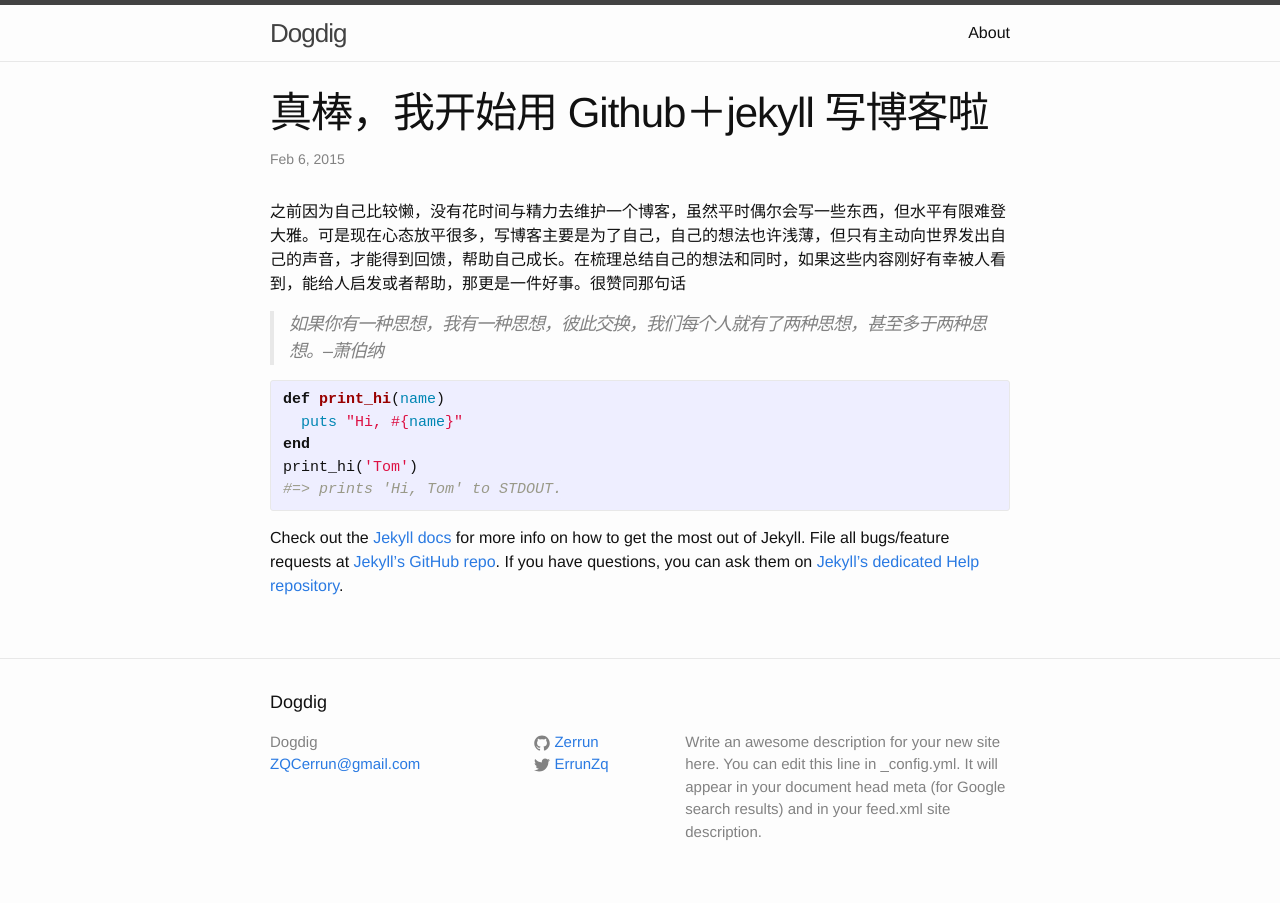
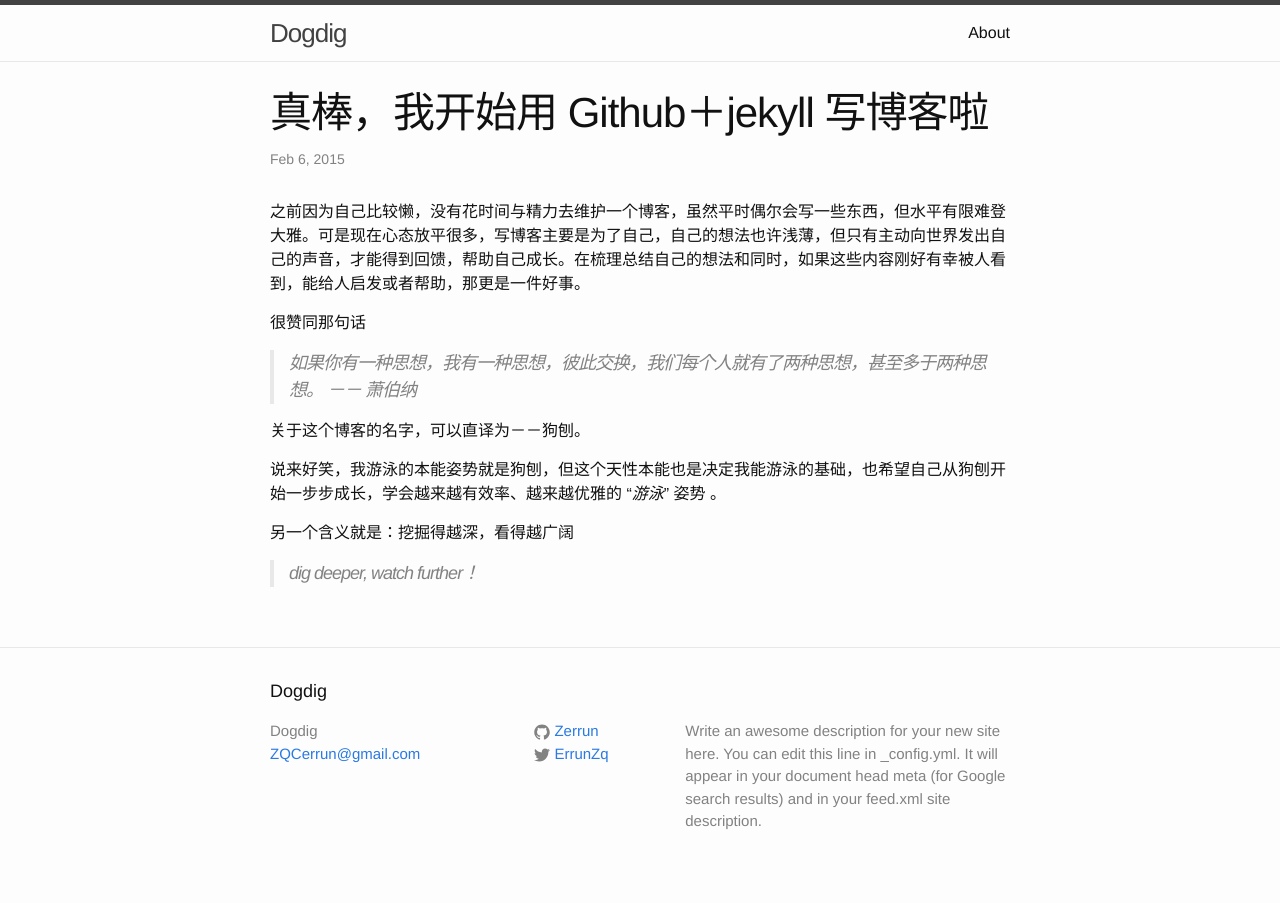
Before and after one commit to Zerrun/Zerrun.github.io, a Jekyll site: the page built from _posts/2015-02-06-welcome-to-jekyll.markdown, in a window 1280 px wide. Built offline with Jekyll 4.4.1, drawn with Linux system fonts in a browser that asks for light colours.

Commit message:
继续完善
继续完善第一篇博客

```diff
--- a/_posts/2015-02-06-welcome-to-jekyll.markdown
+++ b/_posts/2015-02-06-welcome-to-jekyll.markdown
@@ -4,23 +4,15 @@
 date:   2015-02-06 19:51:56
 categories: jekyll
 ---
-之前因为自己比较懒，没有花时间与精力去维护一个博客，虽然平时偶尔会写一些东西，但水平有限难登大雅。可是现在心态放平很多，写博客主要是为了自己，自己的想法也许浅薄，但只有主动向世界发出自己的声音，才能得到回馈，帮助自己成长。在梳理总结自己的想法和同时，如果这些内容刚好有幸被人看到，能给人启发或者帮助，那更是一件好事。很赞同那句话
+之前因为自己比较懒，没有花时间与精力去维护一个博客，虽然平时偶尔会写一些东西，但水平有限难登大雅。可是现在心态放平很多，写博客主要是为了自己，自己的想法也许浅薄，但只有主动向世界发出自己的声音，才能得到回馈，帮助自己成长。在梳理总结自己的想法和同时，如果这些内容刚好有幸被人看到，能给人启发或者帮助，那更是一件好事。
 
->如果你有一种思想，我有一种思想，彼此交换，我们每个人就有了两种思想，甚至多于两种思想。--萧伯纳
+很赞同那句话
 
+>如果你有一种思想，我有一种思想，彼此交换，我们每个人就有了两种思想，甚至多于两种思想。       －－ 萧伯纳
 
+关于这个博客的名字，可以直译为－－狗刨。
 
+说来好笑，我游泳的本能姿势就是狗刨，但这个天性本能也是决定我能游泳的基础，也希望自己从狗刨开始一步步成长，学会越来越有效率、越来越优雅的 “*游泳*” 姿势 。
 
-{% highlight ruby %}
-def print_hi(name)
-  puts "Hi, #{name}"
-end
-print_hi('Tom')
-#=> prints 'Hi, Tom' to STDOUT.
-{% endhighlight %}
-
-Check out the [Jekyll docs][jekyll] for more info on how to get the most out of Jekyll. File all bugs/feature requests at [Jekyll’s GitHub repo][jekyll-gh]. If you have questions, you can ask them on [Jekyll’s dedicated Help repository][jekyll-help].
-
-[jekyll]:      http://jekyllrb.com
-[jekyll-gh]:   https://github.com/jekyll/jekyll
-[jekyll-help]: https://github.com/jekyll/jekyll-help
+另一个含义就是：挖掘得越深，看得越广阔
+>dig deeper, watch further！
```
